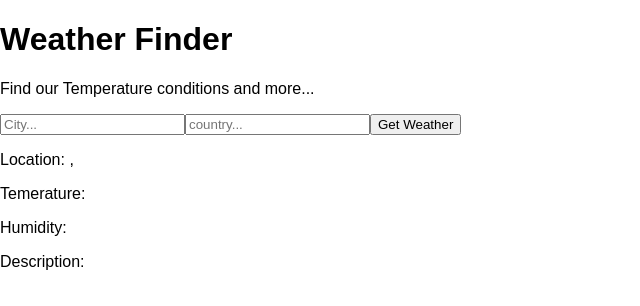
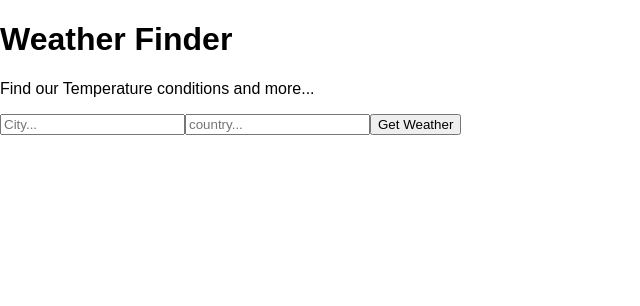
Before and after one commit to karthikmsadashivappa/weather.app, a React (Create React App) app: page / in a window 1280 px wide. Shown: the top 306 px of the page, without its empty margins (0-640 px from the left). Built offline with nearby package versions, Linux system fonts and the light colour scheme.

Commit message:
Adding error handling to the application

```diff
--- a/src/App.js
+++ b/src/App.js
@@ -27,6 +27,8 @@ class App extends React.Component {
 
 		const data = await api_call.json();
 
+		if (city && country) {
+
 		console.log(data);
 
 		this.setState({
@@ -38,6 +40,18 @@ class App extends React.Component {
 			error: ""
 		});
 	}
+
+	else {
+	this.setState({
+		temperature: undefined,
+		city: undefined,
+		country: undefined,
+		humidity: undefined,
+		description: undefined,
+		error: "Please enter the Value."
+	});
+}
+}
 	render(){
 		return(
       		<div>
--- a/src/components/Weather.js
+++ b/src/components/Weather.js
@@ -4,10 +4,11 @@ class Weather extends React.Component {
 	render(){
 		return (
 			<div>
-				<p>Location: { this.props.city }, { this.props.country}</p>
-				<p>Temerature: { this.props.temperature }</p>
-				<p>Humidity: { this.props.humidity }</p>
-				<p>Description: { this.props.description }</p>
+				{this.props.city && this.props.country && <p>Location: { this.props.city }, { this.props.country}</p>}
+				{this.props.temperature && 	<p>Temerature: { this.props.temperature }</p>}
+				{this.props.humidity && <p>Humidity: { this.props.humidity }</p>}
+				{this.props.description && <p>Conditions: { this.props.description }</p>}
+				{this.props.error && <p> { this.props.error }</p>}
 			</div>
 		);
 	}
```
